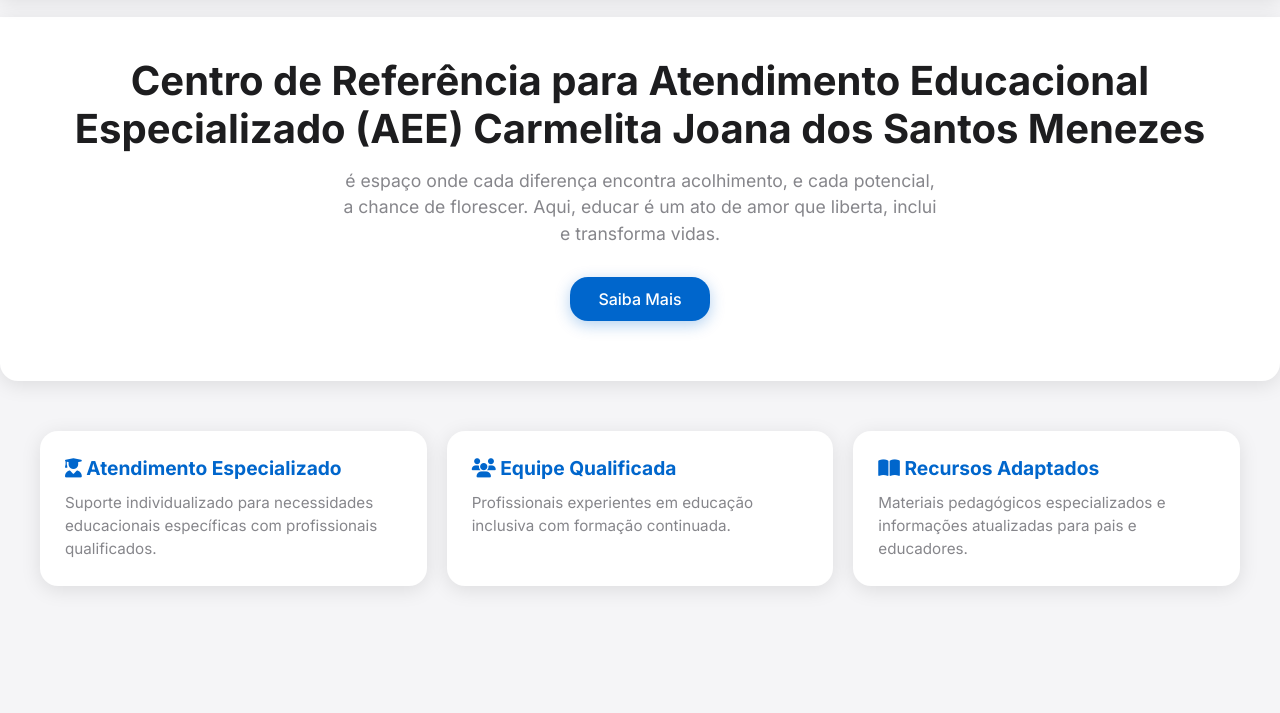
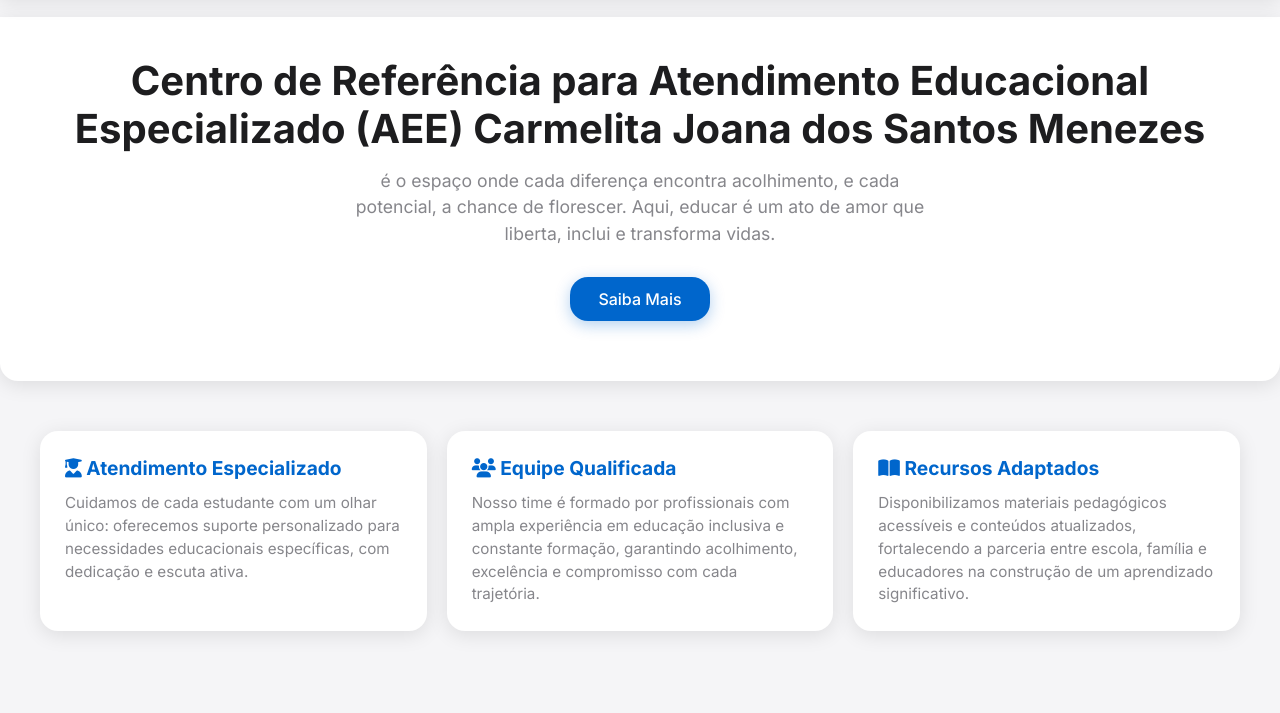
Before and after one commit to CentroAEE/Carmelita, a plain HTML site: page index.html in a window 1280 px wide. Shown: the part 87-800 px from the top of the page. Drawn offline with Linux system fonts and the light colour scheme.

Commit message:
Update index.html

```diff
--- a/index.html
+++ b/index.html
@@ -341,7 +341,7 @@
         <section class="hero-section">
             <div class="container">
                 <h1>Centro de Referência para Atendimento Educacional Especializado (AEE) Carmelita Joana dos Santos Menezes</h1>
-                <p>é espaço onde cada diferença encontra acolhimento, e cada potencial, a chance de florescer. Aqui, educar é um ato de amor que liberta, inclui e transforma vidas.</p>
+                <p>é o espaço onde cada diferença encontra acolhimento, e cada potencial, a chance de florescer. Aqui, educar é um ato de amor que liberta, inclui e transforma vidas.</p>
                 <a href="pages/institucional.html" class="hero-button">Saiba Mais</a>
             </div>
         </section>
@@ -349,15 +349,15 @@
         <section class="features-section container">
             <div class="feature-item">
                 <h3><i class="fas fa-user-graduate"></i> Atendimento Especializado</h3>
-                <p>Suporte individualizado para necessidades educacionais específicas com profissionais qualificados.</p>
+                <p>Cuidamos de cada estudante com um olhar único: oferecemos suporte personalizado para necessidades educacionais específicas, com dedicação e escuta ativa.</p>
             </div>
             <div class="feature-item">
                 <h3><i class="fas fa-users"></i> Equipe Qualificada</h3>
-                <p>Profissionais experientes em educação inclusiva com formação continuada.</p>
+                <p>Nosso time é formado por profissionais com ampla experiência em educação inclusiva e constante formação, garantindo acolhimento, excelência e compromisso com cada trajetória.</p>
             </div>
             <div class="feature-item">
                 <h3><i class="fas fa-book-open"></i> Recursos Adaptados</h3>
-                <p>Materiais pedagógicos especializados e informações atualizadas para pais e educadores.</p>
+                <p>Disponibilizamos materiais pedagógicos acessíveis e conteúdos atualizados, fortalecendo a parceria entre escola, família e educadores na construção de um aprendizado significativo.</p>
             </div>
         </section>
     </main>
```
